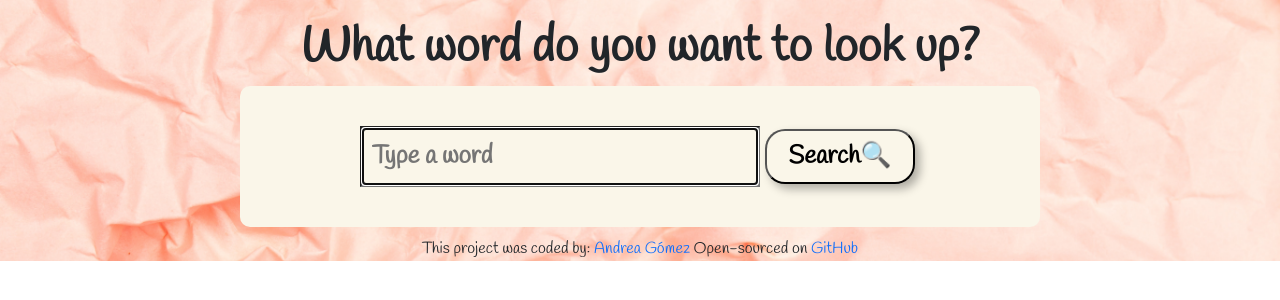
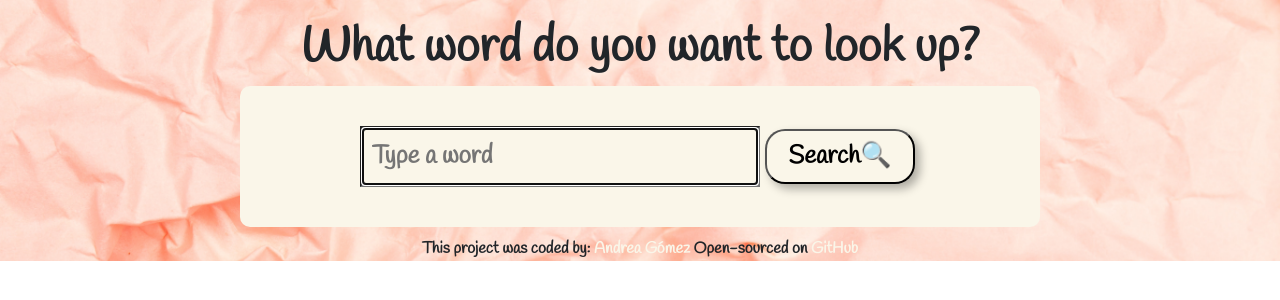
Before and after one commit to Andreacarolina47/Dictionary-project, a React (Create React App) app: page / in a window 1280 px wide. Shown: the top 300 px of the page. Built offline with nearby package versions, Linux system fonts and the light colour scheme; no server answers; a web font is replaced by a local one.

Commit message:
Styled footer

```diff
--- /dev/null
+++ b/src/Footer.css
@@ -0,0 +1,7 @@
+.footer{
+    font-weight: bold;
+}
+
+a{
+    color: #FAF6E9;
+}
--- a/src/Footer.js
+++ b/src/Footer.js
@@ -1,5 +1,6 @@
 import React from "react";
 import './App.css';
+import "./Footer.css";
 
 export default function Footer(){
     return(
```
